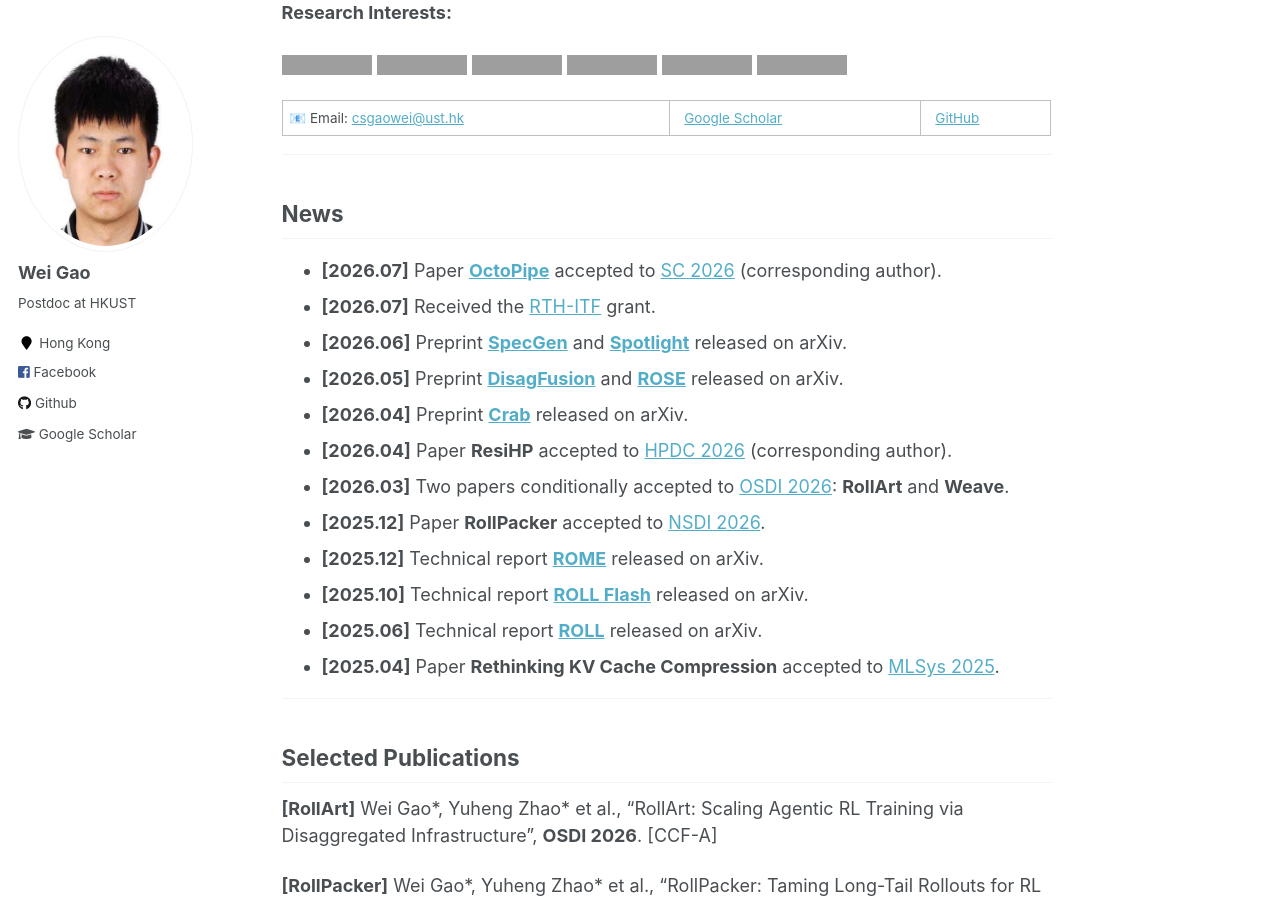
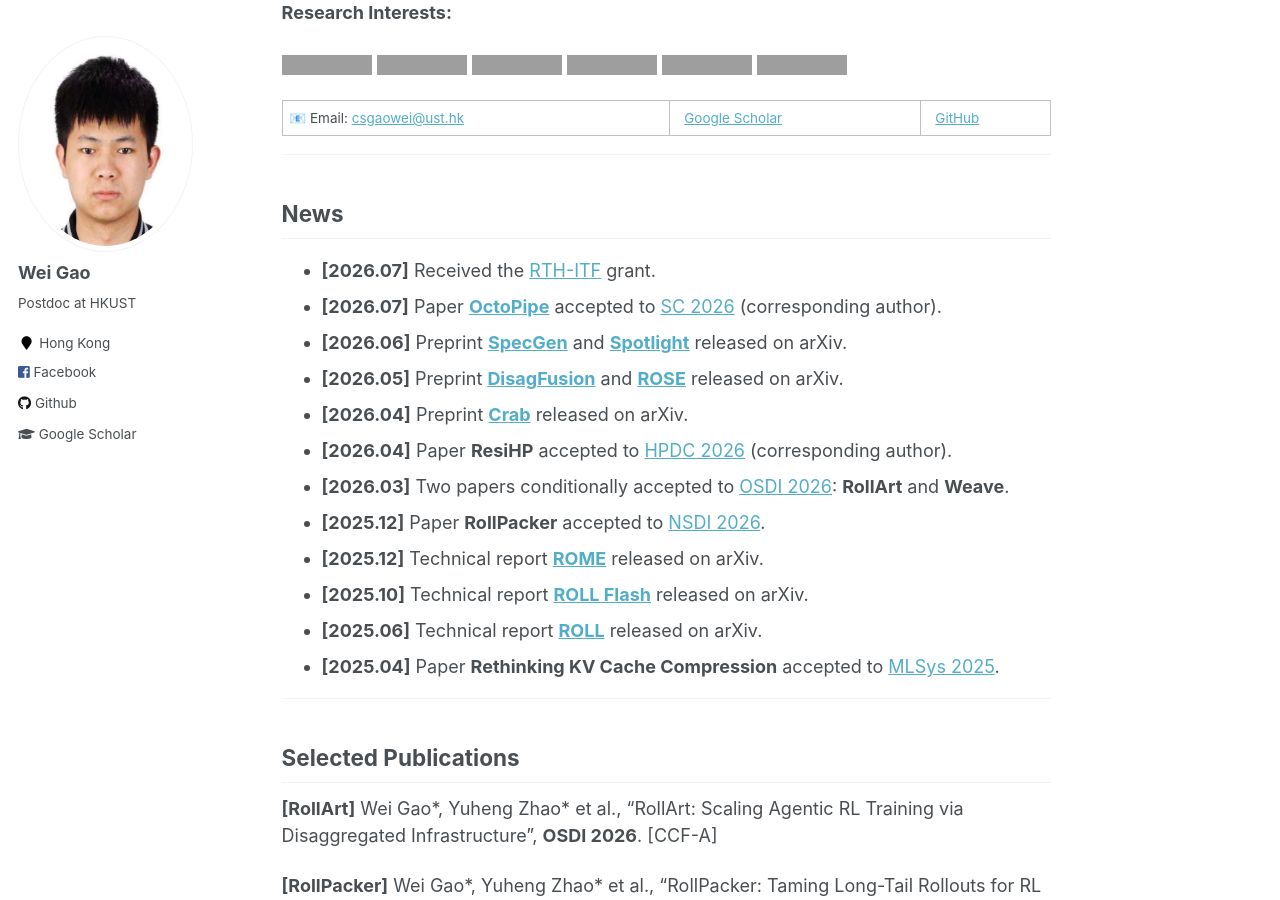
Before and after one commit to gaow0007/gaow0007.github.io, a Jekyll site: the page built from _pages/about.md, in a window 1280 px wide and 900 px high, scrolled down 609 px, cut to the strip 0-900 px from the top of the window. Built offline with Jekyll 4.4.1, drawn with Linux system fonts in a browser that asks for light colours; grey boxes are pictures that could not be loaded.

```diff
--- a/_pages/about.md
+++ b/_pages/about.md
@@ -28,8 +28,8 @@ I am a core contributor to [**ROLL**](https://github.com/alibaba/ROLL), an open-
 ---
 
 ## News
+- **[2026.07]** Received the [RTH-ITF](https://www.itf.gov.hk/en/funding-programmes/nurturing-talent/research-talent-hub/research-talent-hub-for-itf-projects-rth-itf-/index.html) grant.
 - **[2026.07]** Paper [**OctoPipe**](https://arxiv.org/abs/2509.23722) accepted to [SC 2026](https://sc26.supercomputing.org/) (corresponding author).
-- **[2026.07]** Received the [RTH-ITF](https://www.itf.gov.hk/en/funding-programmes/nurturing-talent/research-talent-hub/research-talent-hub-for-itf-projects-rth-itf-/index.html) grant.
 - **[2026.06]** Preprint [**SpecGen**](https://arxiv.org/abs/2606.17518v1) and [**Spotlight**](https://arxiv.org/abs/2606.19004) released on arXiv.
 - **[2026.05]** Preprint [**DisagFusion**](https://arxiv.org/abs/2605.25550) and [**ROSE**](https://arxiv.org/abs/2605.06534) released on arXiv.
 - **[2026.04]** Preprint [**Crab**](https://arxiv.org/abs/2604.28138) released on arXiv.
```
